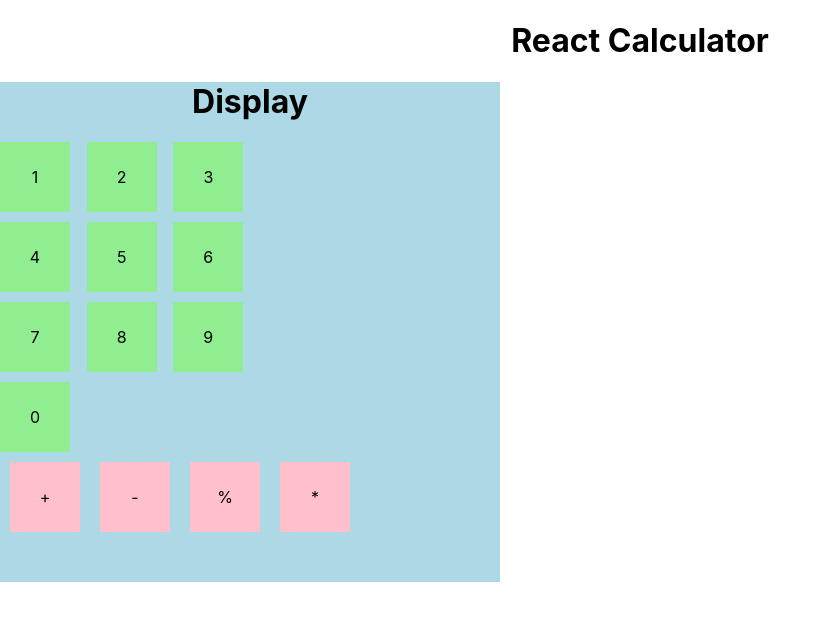
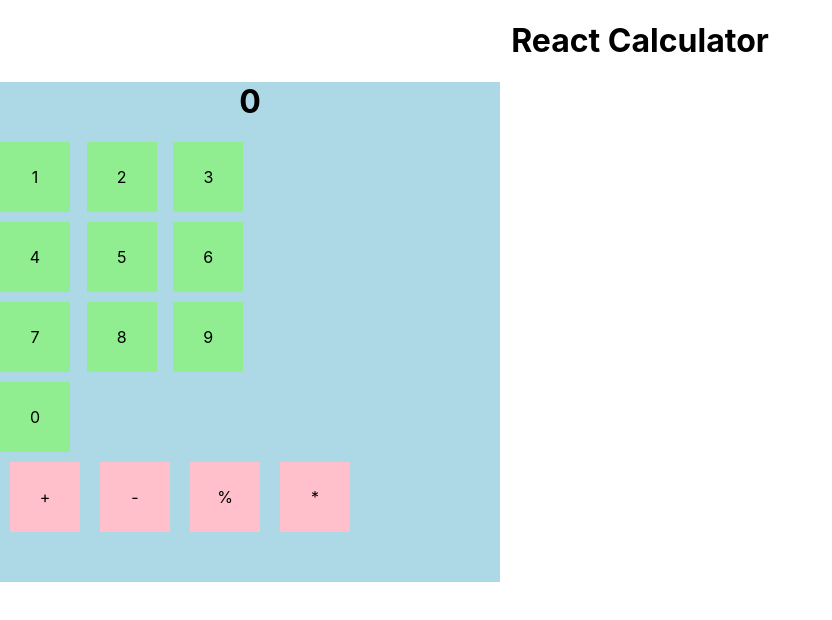
Before and after one commit to benzend/react-typescript-calculator, a React (Create React App) app: page / in a window 1280 px wide. Shown: the top 620 px of the page, without its empty margins (0-832 px from the left). Built offline with nearby package versions, Linux system fonts and the light colour scheme.

Commit message:
added display + hook ups with it

```diff
--- a/src/calculator/Calculator.tsx
+++ b/src/calculator/Calculator.tsx
@@ -33,8 +33,9 @@ const useStyles = makeStyles(() => ({
 export const Calculator = () => {
   const nums = [1, 2, 3, 4, 5, 6, 7, 8, 9, 0];
   const ops = ["+", "-", "%", "*"];
-  const [currnetNum1, setCurrnetNum1] = useState(null);
-  const [currnetNum2, setCurrnetNum2] = useState(null);
+  const [currentNum1, setCurrentNum1] = useState(null);
+  const [currentNum2, setCurrentNum2] = useState(null);
+  const [total, setTotal] = useState(0);
   const [currentOperator, setCurrentOperator] = useState("");
   const classes = useStyles();
   function add(num1: number, num2: number) {
@@ -51,7 +52,12 @@ export const Calculator = () => {
   }
   return (
     <Box className={classes.root}>
-      <Display />
+      <Display
+        currentNum1={currentNum1}
+        currentNum2={currentNum2}
+        currentOperator={currentOperator}
+        total={total}
+      />
       <Box className={classes.numbersStyle}>
         {nums.map((num: number) => (
           <Number num={num} />
--- a/src/calculator/display/Display.tsx
+++ b/src/calculator/display/Display.tsx
@@ -1,7 +1,24 @@
-export const Display = () => {
+interface Props {
+  currentNum1: number | null;
+  currentNum2: number | null;
+  currentOperator: string;
+  total: number;
+}
+
+export const Display = ({
+  currentNum1,
+  currentNum2,
+  currentOperator,
+  total,
+}: Props) => {
   return (
     <>
-      <h1>Display</h1>
+      <h1>
+        <span>{currentNum1}</span>
+        <span>{currentNum2}</span>
+        <span>{currentOperator}</span>
+        <span>{total}</span>
+      </h1>
     </>
   );
 };
```
Also changed, not shown: 1 other file (tests, documents, lock files or other folders).
